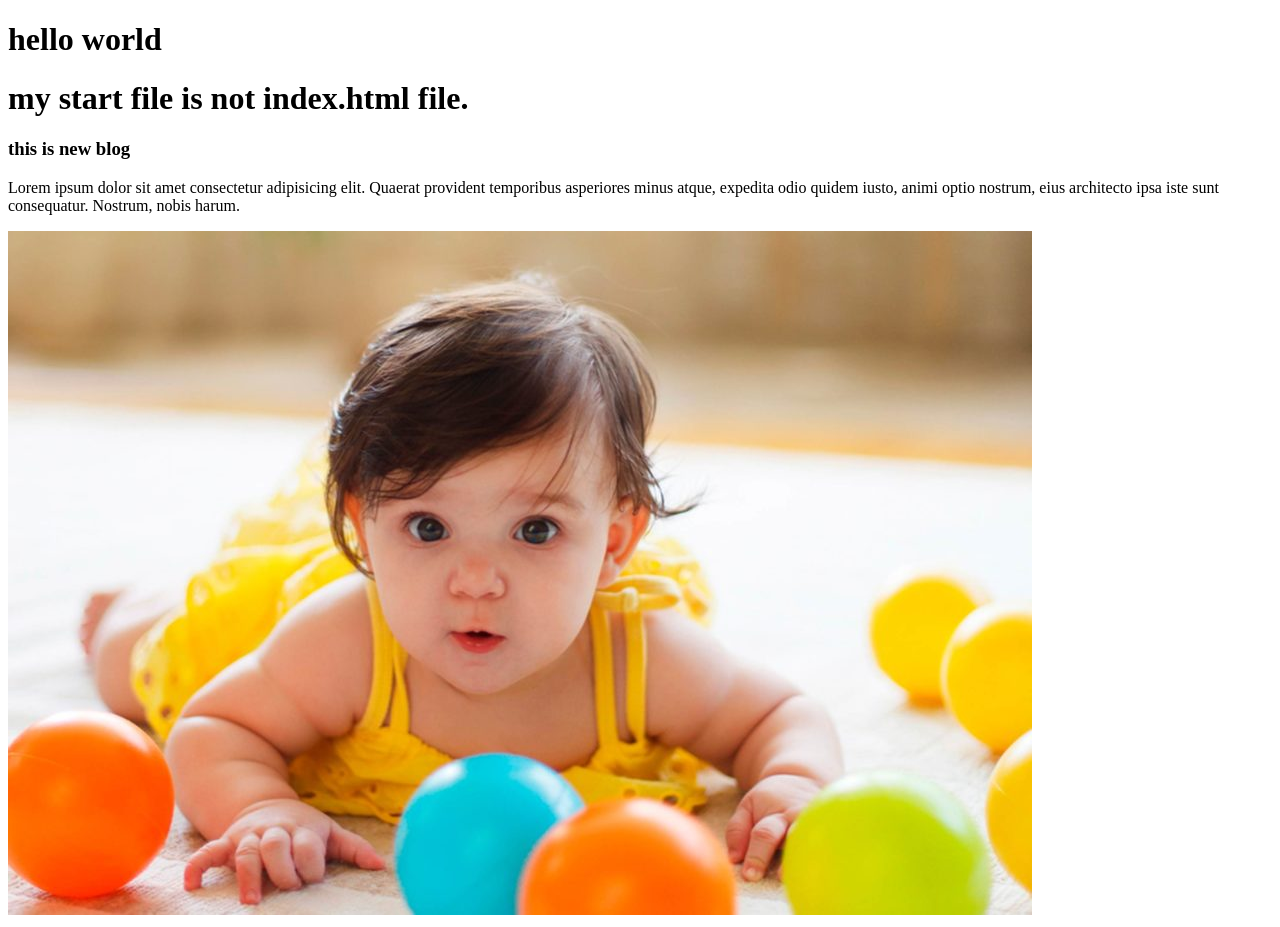
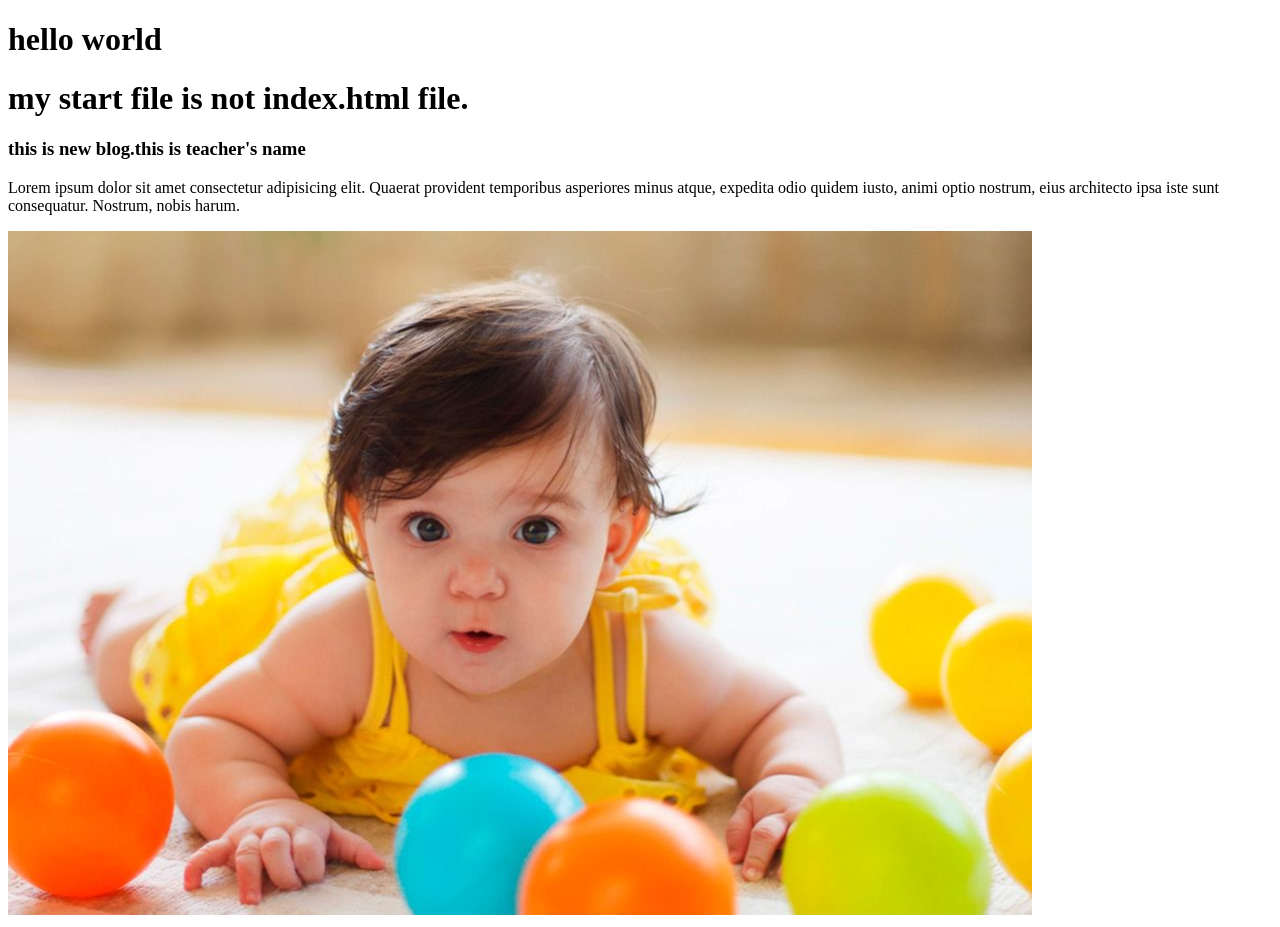
Before and after one commit to MdHasanRaju/my-third-repo, a plain HTML site: page index.html in a window 1280 px wide. Drawn offline with Linux system fonts and the light colour scheme.

Commit message:
teacher added

```diff
--- a/index.html
+++ b/index.html
@@ -9,7 +9,7 @@
 <body>
     <h1>hello world</h1>
     <h1>my start file is not index.html file.</h1>
-    <h3>this is new blog</h3>
+    <h3>this is new blog.this is teacher's name</h3>
     <div>
         <p>Lorem ipsum dolor sit amet consectetur adipisicing elit. Quaerat provident temporibus asperiores minus atque, expedita odio quidem iusto, animi optio nostrum, eius architecto ipsa iste sunt consequatur. Nostrum, nobis harum.</p>
     </div>
```
